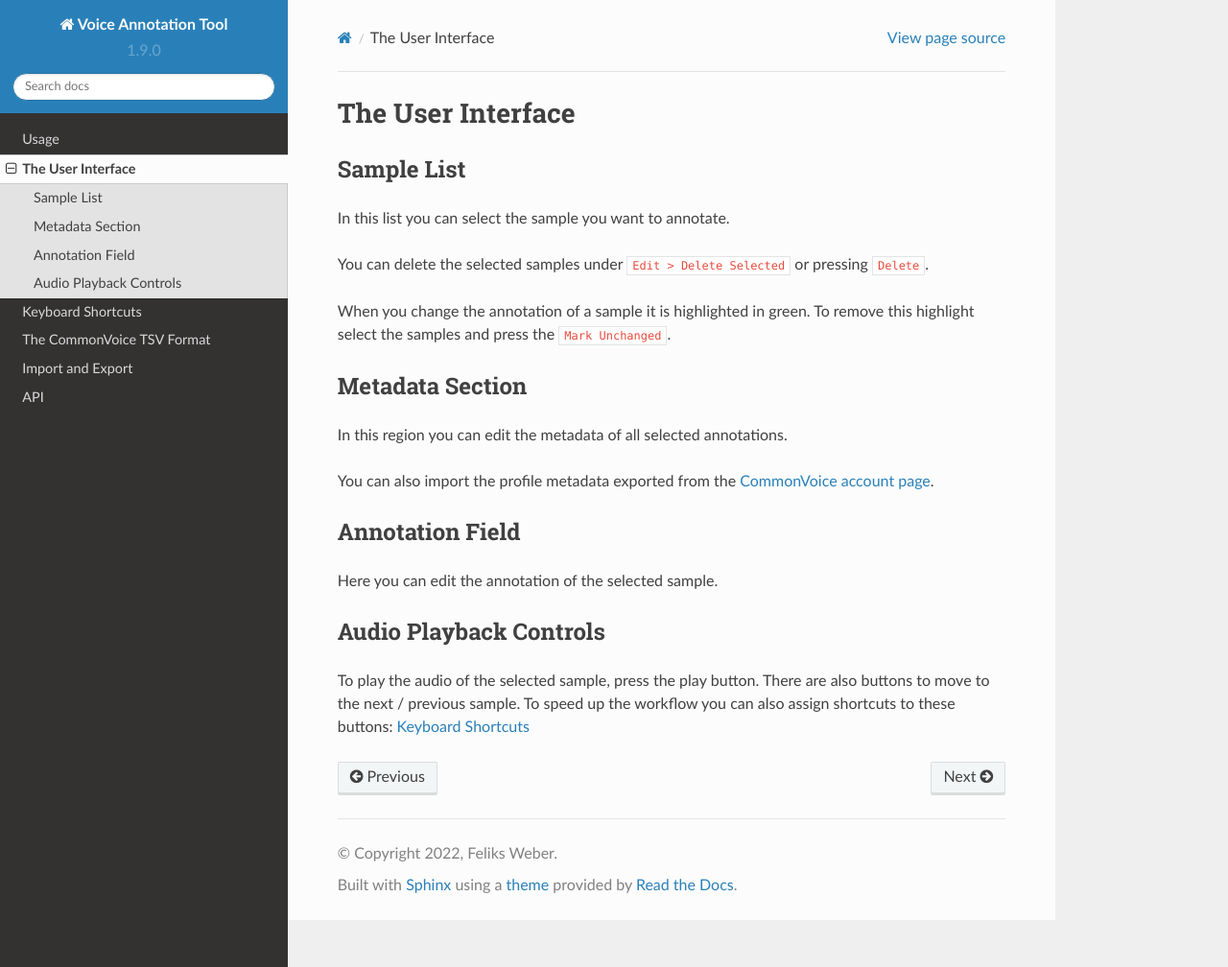
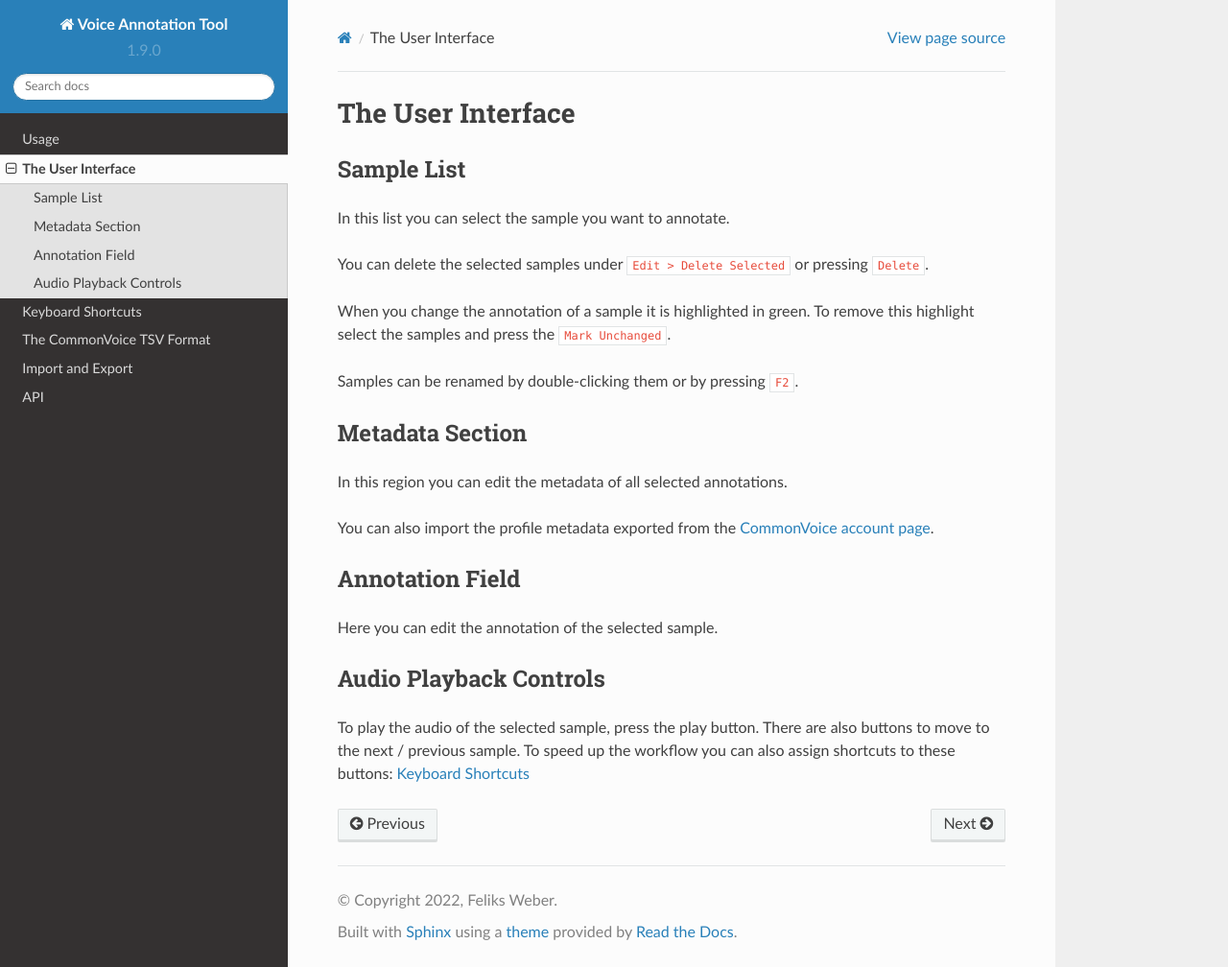
Before and after one commit to tud-zih-energy/voice-annotation-tool, a Sphinx documentation site: the page built from docs/interface.rst, in a window 1280 px wide and 1008 px high. Shown: the whole window at 96% size. Built offline with Sphinx 7.4.7 and the Read the Docs theme 2.0.0, drawn with Linux system fonts in a browser that asks for light colours; the version number is read from the project's files by our own code.

Commit message:
Mention renaming in the documentation

```diff
--- a/docs/interface.rst
+++ b/docs/interface.rst
@@ -9,6 +9,8 @@ In this list you can select the sample you want to annotate.
 You can delete the selected samples under ``Edit > Delete Selected`` or pressing ``Delete``.
 
 When you change the annotation of a sample it is highlighted in green. To remove this highlight select the samples and press the ``Mark Unchanged``.
+
+Samples can be renamed by double-clicking them or by pressing ``F2``.
 
 Metadata Section
 ----------------
```
